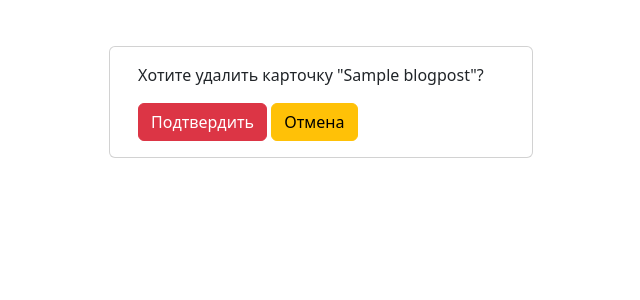
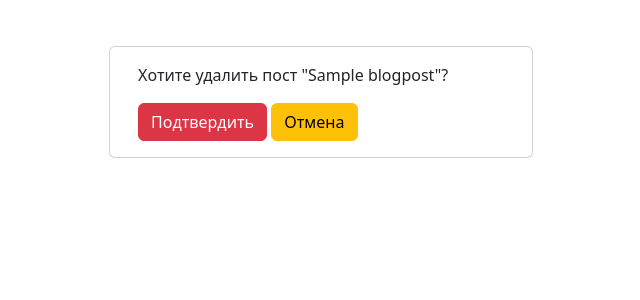
Before and after one commit to aukhadieva/online_store_project, a Django app: page /delete_post/1 in a window 1280 px wide. Shown: the part 87-387 px from the top of the page, without its empty margins (319-959 px from the left). Run offline with Django 5.2, Linux system fonts and the light colour scheme; tables that the repository leaves empty hold one stand-in row (values such as "Sample post"); some libraries are stand-ins or nearby versions.

Commit message:
Fix text

```diff
--- a/catalog/templates/catalog/blogpost_confirm_delete.html
+++ b/catalog/templates/catalog/blogpost_confirm_delete.html
@@ -10,7 +10,7 @@
                 <div class="card-body">
                     <form method="post">
                         {% csrf_token %}
-                        <p>Хотите удалить карточку "{{ object.title }}"?</p>
+                        <p>Хотите удалить пост "{{ object.title }}"?</p>
                         <button type="submit" class="btn btn-danger">Подтвердить</button>
                         <a href={% url 'catalog:posts' %} class="btn btn-warning">Отмена</a>
                     </form>
```
